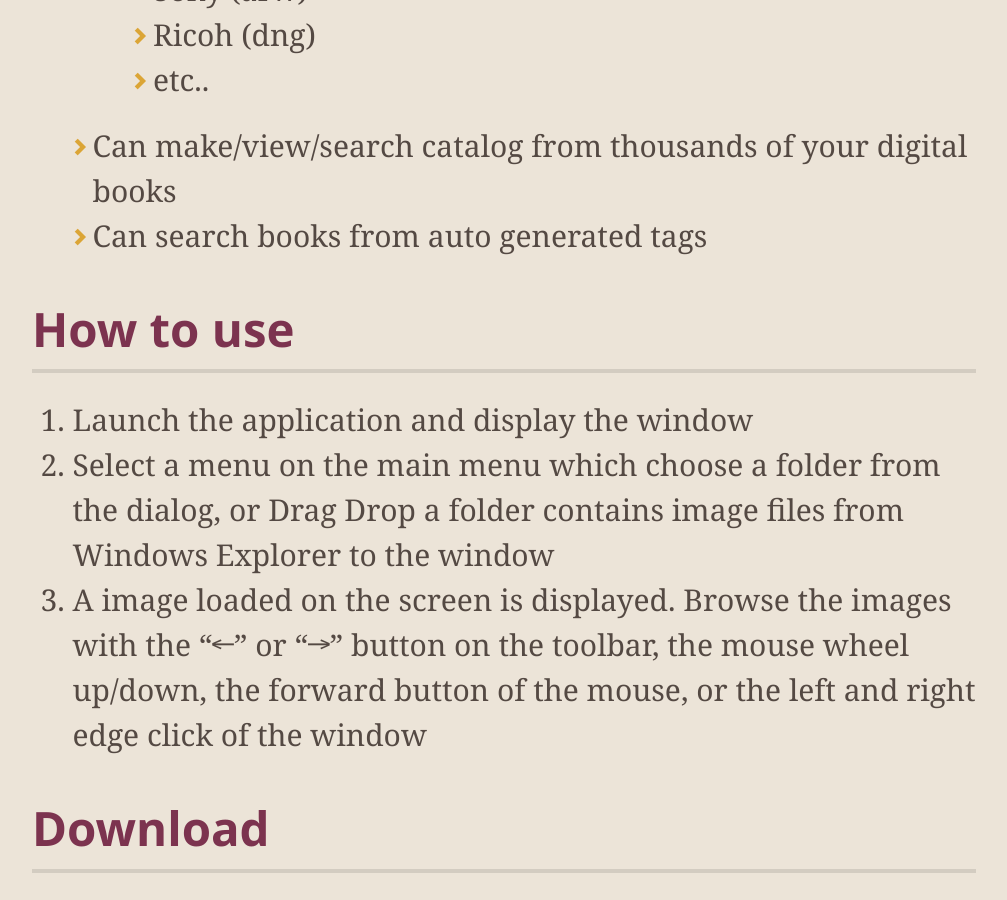
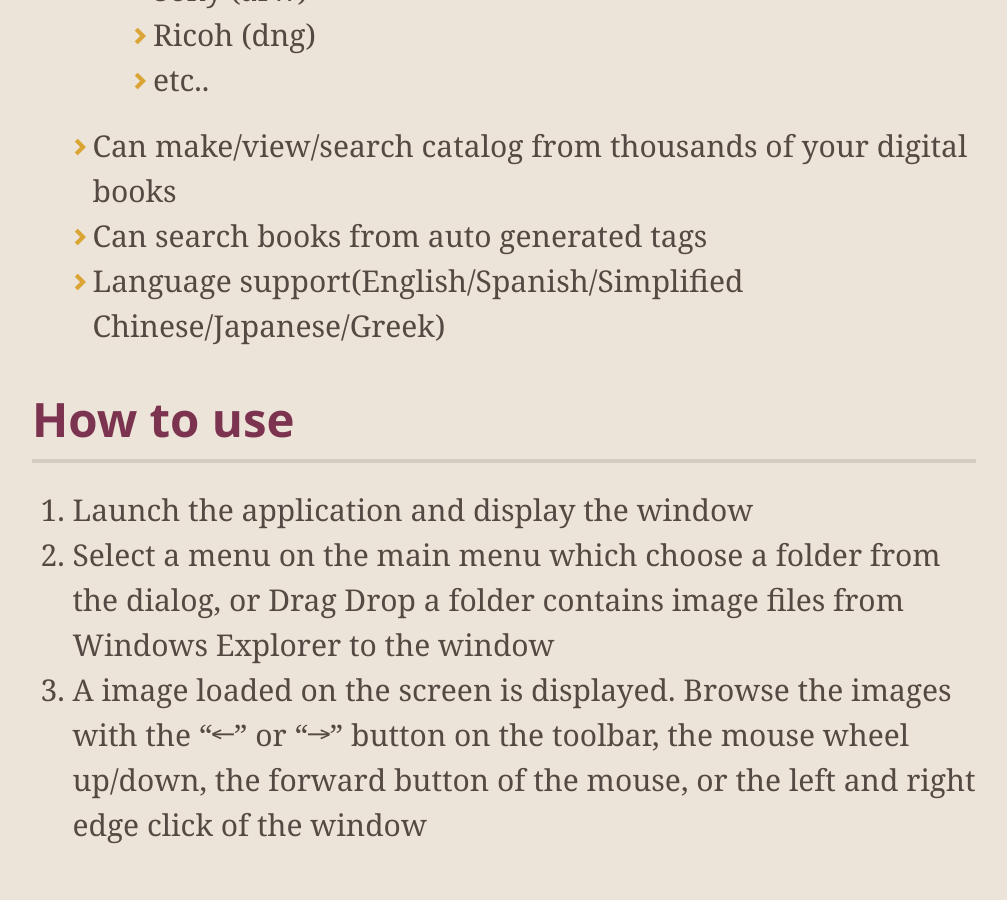
Before and after one commit to kanryu/quickviewer, a Jekyll site: the page built from docs/index.md, in a window 1280 px wide and 900 px high, scrolled down 1556 px. Shown: the whole window, without its empty margins (136-1143 px from the left). Built offline with Jekyll 4.4.1, drawn with Linux system fonts in a browser that asks for light colours; nearby versions of some CDN libraries; comment, search, counter and statistics services are not loaded; our own code applies the rules of GitHub Pages for plain Markdown files.

Commit message:
Update index.md

```diff
--- a/docs/index.md
+++ b/docs/index.md
@@ -35,6 +35,8 @@ You can browse images with much smoother response than ever before.
    - etc..
  - Can make/view/search catalog from thousands of your digital books
  - Can search books from auto generated tags
+ - Language support(English/Spanish/Simplified Chinese/Japanese/Greek)
+
 
 ## How to use
 
```
